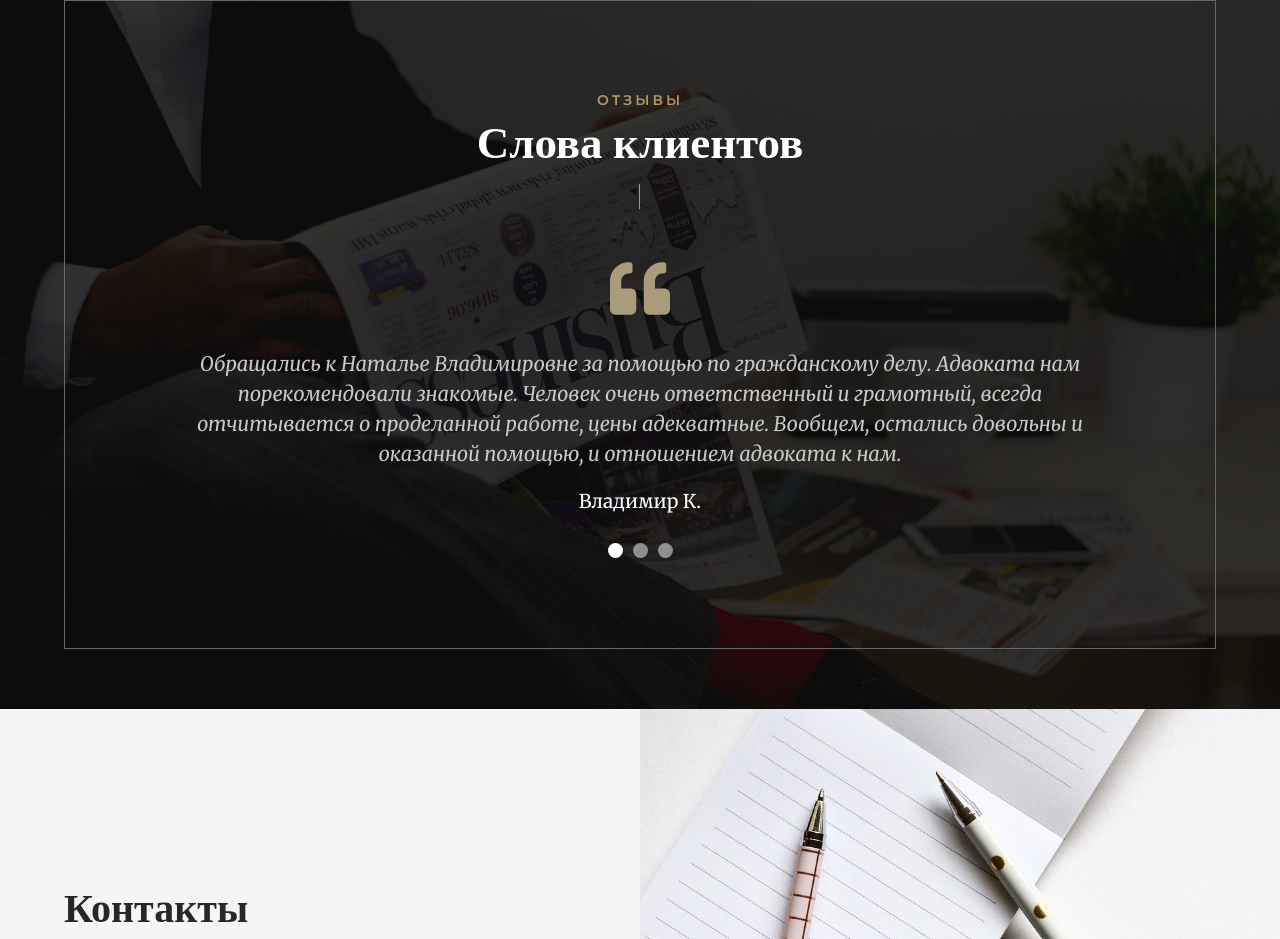
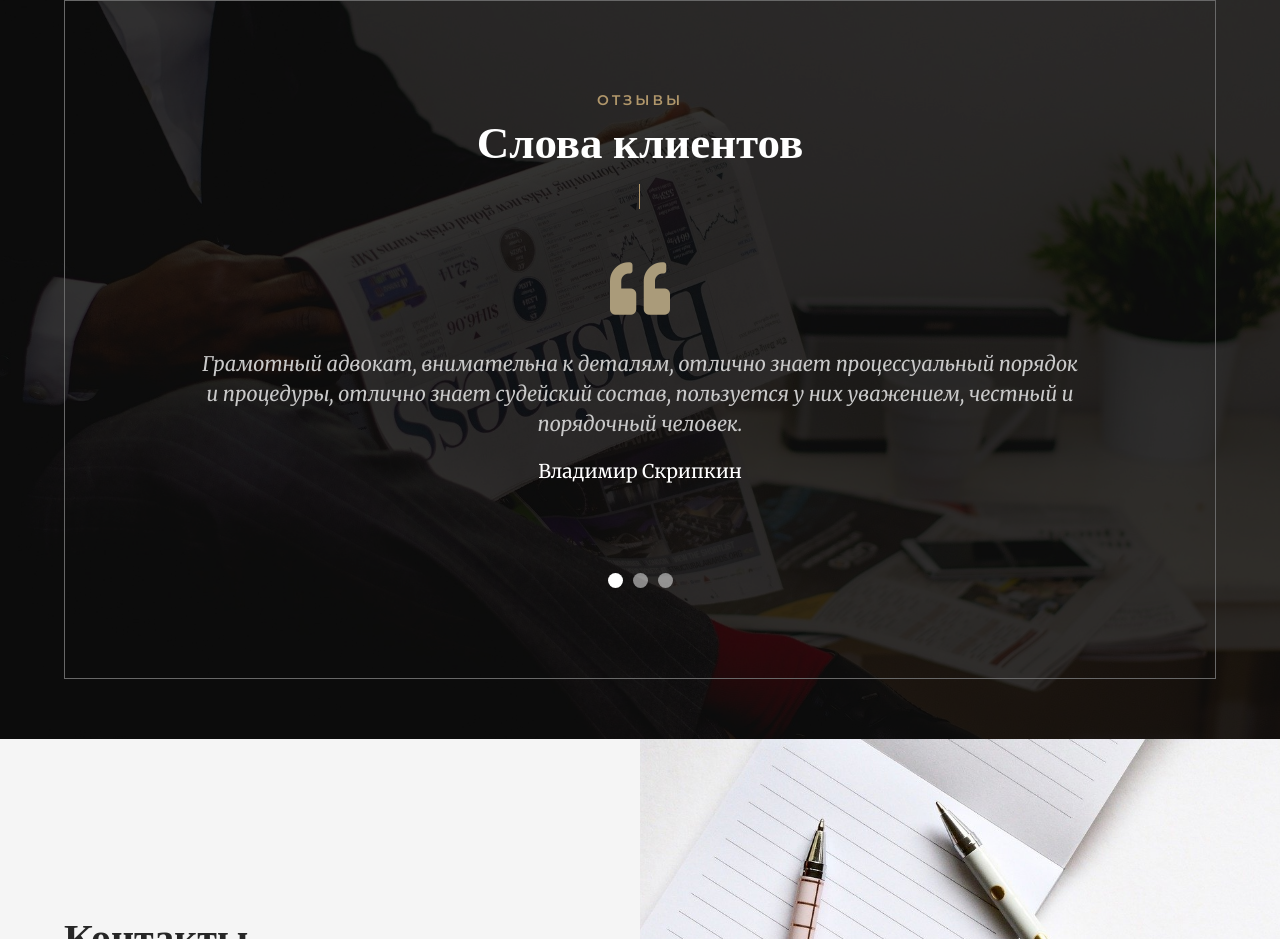
Before and after one commit to chepurnovlad/Lawyer, a plain HTML site: page index.html in a window 1280 px wide. Shown: the part 4707-5646 px from the top of the page. Drawn offline with nearby package versions, Linux system fonts and the light colour scheme; a web font is replaced by a local one.

Commit message:
Add files via upload

```diff
--- a/index.html
+++ b/index.html
@@ -281,22 +281,22 @@
 
                 <div class="reviews__item">
                     <i class="fas fa-quote-left"></i>
-                    <div class="reviews__text">Обращались к Наталье Владимировне за помощью по гражданскому делу. Адвоката нам порекомендовали знакомые. Человек очень ответственный и грамотный, всегда отчитывается о проделанной работе, цены адекватные. Вообщем, остались довольны и оказанной помощью, и отношением адвоката к нам.</div>
-                    <div class="reviews__author">Владимир К.</div>
+                    <div class="reviews__text">Грамотный адвокат, внимательна к деталям, отлично знает процессуальный порядок и процедуры, отлично знает судейский состав, пользуется у них уважением, честный и порядочный человек.</div>
+                    <div class="reviews__author">Владимир Скрипкин</div>
                     <!-- <div class="reviews__prof">Адвокат</div> -->
                 </div>
 
                 <div class="reviews__item">
                     <i class="fas fa-quote-left"></i>
-                    <div class="reviews__text">Обращались к Наталье Владимировне за помощью по гражданскому делу. Адвоката нам порекомендовали знакомые. Человек очень ответственный и грамотный, всегда отчитывается о проделанной работе, цены адекватные. Вообщем, остались довольны и оказанной помощью, и отношением адвоката к нам.</div>
-                    <div class="reviews__author">Владимир К.</div>
+                    <div class="reviews__text">Наталья Владимировна оказывает мне помощь по вопросам гражданского права уже на протяжении 10 лет. Тщательно изучает досудебные дела, а в судебных инстанциях демонстрирует несомненный профессионализм. Благодарю ее за многолетнее профессиональное юридическое сопровождение, за доброжелательность и человеческое участие.</div>
+                    <div class="reviews__author">Владимир Лешуков</div>
                     <!-- <div class="reviews__prof">Адвокат</div> -->
                 </div>
 
                 <div class="reviews__item">
                     <i class="fas fa-quote-left"></i>
-                    <div class="reviews__text">Обращались к Наталье Владимировне за помощью по гражданскому делу. Адвоката нам порекомендовали знакомые. Человек очень ответственный и грамотный, всегда отчитывается о проделанной работе, цены адекватные. Вообщем, остались довольны и оказанной помощью, и отношением адвоката к нам.</div>
-                    <div class="reviews__author">Владимир К.</div>
+                    <div class="reviews__text">Наталья Владимировна очень порядочный, компетентный и честный адвокат. После нашего знакомства профессия адвоката вызывает во мне глубокое уважение. С 2016 года и по сей день я обращаюсь к Наталье Владимировне по всем юридическим вопросам.</div>
+                    <div class="reviews__author">Юлия Окружнова</div>
                     <!-- <div class="reviews__prof">Адвокат</div> -->
                 </div>
 
```
